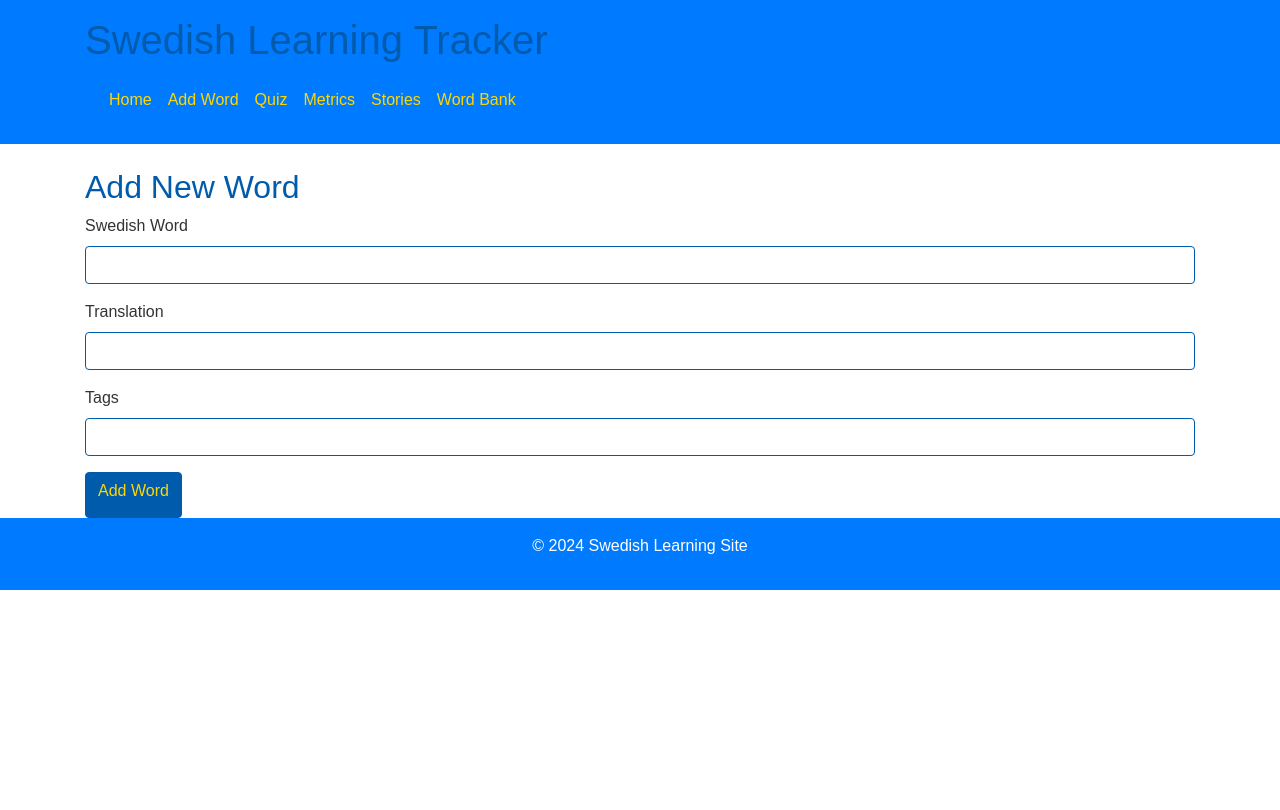
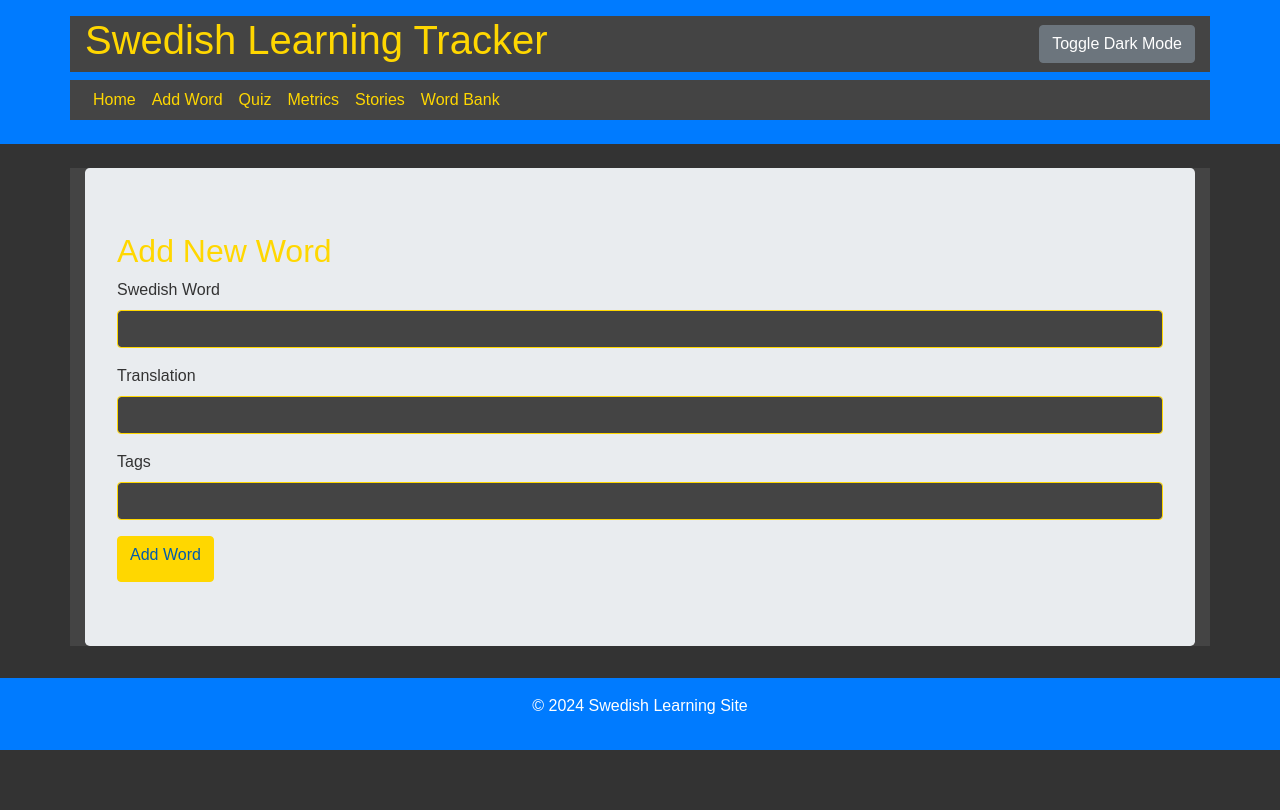
Before and after one commit to JerrickTram/JerrickTram.github.io, a Flask app: page /add_word in a window 1280 px wide. Before the commit the page ends 590 px from the top, so only its background shows below. Run offline with Flask 3, Linux system fonts and the light colour scheme; some libraries are stand-ins or nearby versions.

Commit message:
added dark mode

```diff
--- a/app/static/css/style.css
+++ b/app/static/css/style.css
@@ -44,6 +44,10 @@ header {
     color: #FFD700;
 }
 
+#dark-mode-toggle {
+    margin-left: auto;
+}
+
 /* Style for the relative footer */
 footer {
     background-color: #005BAC;
@@ -64,7 +68,7 @@ body {
 }
 
 h1, h2, h3 {
-    color: #005BAC;
+    color: #FFD700;
 }
 
 /* Style for the form and input fields */
@@ -84,3 +88,52 @@ form .form-control:focus {
 .navbar-dark .navbar-nav .nav-link:hover {
     color: #e0c200;
 }
+
+/* Dark mode styles */
+body.dark-mode {
+    background-color: #333;
+}
+
+body.dark-mode .container,
+body.dark-mode .navbar,
+body.dark-mode .footer,
+body.dark-mode .header {
+    background-color: #444; /* Dark container background */
+    color: #333; /* Keep the text color dark for readability */
+}
+
+body.dark-mode .form-control {
+    background-color: #444;
+    border-color: #FFD700;
+    color: #ddd;
+}
+
+body.dark-mode .form-control:focus {
+    border-color: #005BAC;
+    box-shadow: 0 0 5px rgba(0, 91, 172, 0.5);
+}
+
+body.dark-mode .navbar-dark .navbar-nav .nav-link {
+    color: #FFD700;
+}
+
+body.dark-mode .navbar-dark .navbar-nav .nav-link:hover {
+    color: #e0c200;
+}
+
+body.dark-mode .btn-primary {
+    background-color: #FFD700;
+    border-color: #FFD700;
+    color: #005BAC;
+}
+
+body.dark-mode .btn-primary:hover, body.dark-mode .btn-primary:focus, body.dark-mode .btn-primary:active {
+    background-color: #005BAC;
+    border-color: #005BAC;
+    color: #FFD700;
+}
+
+body.dark-mode header, body.dark-mode footer {
+    background-color: #005BAC;
+    color: #FFD700;
+}
--- /dev/null
+++ b/app/static/js/dark_mode.js
@@ -0,0 +1,9 @@
+document.addEventListener("DOMContentLoaded", function() {
+    // Set dark mode by default
+    document.body.classList.add('dark-mode');
+
+    const toggleButton = document.getElementById('dark-mode-toggle');
+    toggleButton.addEventListener('click', function() {
+        document.body.classList.toggle('dark-mode');
+    });
+});
--- a/app/templates/add_word.html
+++ b/app/templates/add_word.html
@@ -1,6 +1,7 @@
 {% extends 'layout.html' %}
 
 {% block content %}
+<div class="jumbotron">
     <h2>Add New Word</h2>
     {% with messages = get_flashed_messages(with_categories=true) %}
         {% if messages %}
@@ -29,4 +30,5 @@
         </div>
         <button type="submit" class="btn btn-primary">{{ form.submit.label }}</button>
     </form>
+</div>
 {% endblock %}
--- a/app/templates/layout.html
+++ b/app/templates/layout.html
@@ -8,9 +8,12 @@
 </head>
 <body>
     <header class="bg-primary text-white p-3">
-        <div class="container">
+        <div class="container d-flex justify-content-between align-items-center">
             <h1>Swedish Learning Tracker</h1>
-            <nav class="navbar navbar-expand-lg navbar-dark bg-primary">
+            <button id="dark-mode-toggle" class="btn btn-secondary">Toggle Dark Mode</button>
+        </div>
+        <nav class="navbar navbar-expand-lg navbar-dark bg-primary">
+            <div class="container">
                 <button class="navbar-toggler" type="button" data-toggle="collapse" data-target="#navbarNav" aria-controls="navbarNav" aria-expanded="false" aria-label="Toggle navigation">
                     <span class="navbar-toggler-icon"></span>
                 </button>
@@ -24,8 +27,8 @@
                         <li class="nav-item"><a class="nav-link" href="{{ url_for('main.word_bank') }}">Word Bank</a></li>
                     </ul>
                 </div>
-            </nav>
-        </div>
+            </div>
+        </nav>
     </header>
     <main class="container mt-4">
         {% block content %}{% endblock %}
@@ -36,5 +39,6 @@
     <script src="https://code.jquery.com/jquery-3.5.1.slim.min.js"></script>
     <script src="https://cdn.jsdelivr.net/npm/@popperjs/core@2.9.2/dist/umd/popper.min.js"></script>
     <script src="https://stackpath.bootstrapcdn.com/bootstrap/4.5.2/js/bootstrap.min.js"></script>
+    <script src="{{ url_for('static', filename='js/dark_mode.js') }}"></script>
 </body>
 </html>
--- a/app/templates/metrics.html
+++ b/app/templates/metrics.html
@@ -1,6 +1,7 @@
 {% extends 'layout.html' %}
 
 {% block content %}
+<div class="jumbotron">
     <h2>Metrics</h2>
 
     <h3>Daily Metrics</h3>
@@ -18,4 +19,5 @@
         <li class="list-group-item"><strong>Total Incorrect:</strong> {{ total_incorrect }}</li>
         <li class="list-group-item"><strong>Total Accuracy:</strong> {{ total_accuracy|round(2) }}%</li>
     </ul>
+</div>
 {% endblock %}
--- a/app/templates/quiz.html
+++ b/app/templates/quiz.html
@@ -1,6 +1,7 @@
 {% extends 'layout.html' %}
 
 {% block content %}
+<div class="jumbotron">
     <h2>Vocabulary Quiz</h2>
     <p>Translate the following word:</p>
     <form method="GET" action="{{ url_for('main.quiz') }}">
@@ -18,7 +19,7 @@
 
     <div class="card mt-4">
         <div class="card-body">
-            <h5 class="card-title">{{ word.english_translation }}</h5>
+            <h3 class="card-title">{{ word.english_translation }}</h3>
             {% if not feedback %}
             <form method="POST" action="{{ url_for('main.quiz', word_id=word.id, tag=request.args.get('tag')) }}">
                 {{ form.hidden_tag() }}
@@ -36,4 +37,5 @@
             {% endif %}
         </div>
     </div>
+</div>
 {% endblock %}
--- a/app/templates/stories.html
+++ b/app/templates/stories.html
@@ -1,6 +1,7 @@
 {% extends 'layout.html' %}
 
 {% block content %}
+<div class="jumbotron">
     <h2>Swedish Short Stories</h2>
     <p>Read and listen to Swedish stories to improve your understanding.</p>
     <div class="card-deck">
@@ -26,4 +27,5 @@
             </div>
         </div>
     </div>
+</div>
 {% endblock %}
--- a/app/templates/word_bank.html
+++ b/app/templates/word_bank.html
@@ -1,6 +1,7 @@
 {% extends 'layout.html' %}
 
 {% block content %}
+<div class="jumbotron">
     <h2>Word Bank</h2>
     <form method="GET" action="{{ url_for('main.word_bank') }}">
         <div class="form-group">
@@ -39,4 +40,5 @@
     {% else %}
     <h3 class="mt-4">Select a tag to view words</h3>
     {% endif %}
+</div>
 {% endblock %}
```
